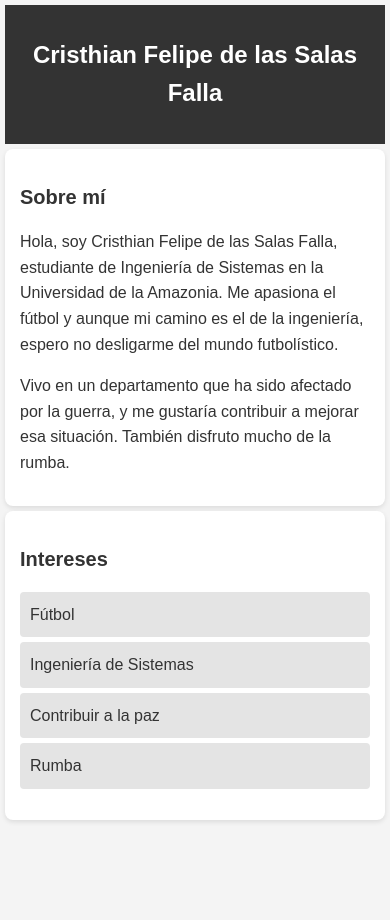
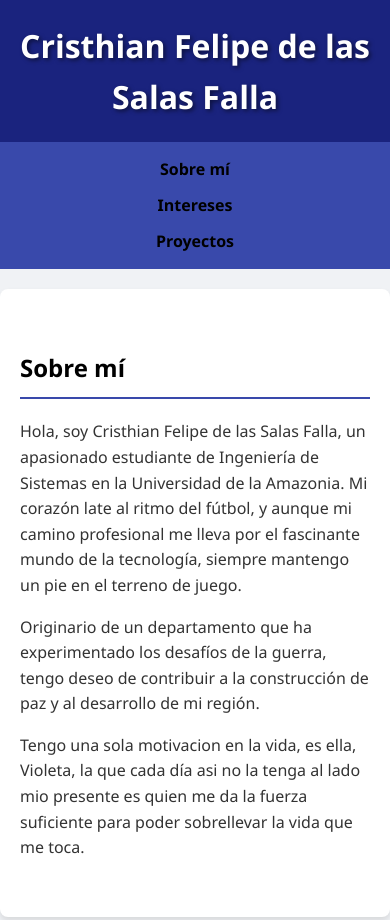
Before and after one commit to CristianF02/Producto-1-Web-, a plain HTML site: page index.html in a window 390 px wide. Shown: the top 920 px of the page. Before the commit the page ends 844 px from the top, so only its background shows below. Drawn offline with Linux system fonts and the light colour scheme.

Commit message:
Detalles sobre mi

```diff
--- a/index.html
+++ b/index.html
@@ -11,20 +11,43 @@
         <h1>Cristhian Felipe de las Salas Falla</h1>
     </header>
 
-    <section class="about">
+    <nav>
+        <ul>
+            <li><a href="#sobre-mi">Sobre mí</a></li>
+            <li><a href="#intereses">Intereses</a></li>
+            <li><a href="#proyectos">Proyectos</a></li>
+        </ul>
+    </nav>
+
+    <section id="sobre-mi" class="section">
         <h2>Sobre mí</h2>
-        <p>Hola, soy Cristhian Felipe de las Salas Falla, estudiante de Ingeniería de Sistemas en la Universidad de la Amazonia. Me apasiona el fútbol y aunque mi camino es el de la ingeniería, espero no desligarme del mundo futbolístico.</p>
-        <p>Vivo en un departamento que ha sido afectado por la guerra, y me gustaría contribuir a mejorar esa situación. También disfruto mucho de la rumba.</p>
+        <p>Hola, soy Cristhian Felipe de las Salas Falla, un apasionado estudiante de Ingeniería de Sistemas en la Universidad de la Amazonia. Mi corazón late al ritmo del fútbol, y aunque mi camino profesional me lleva por el fascinante mundo de la tecnología, siempre mantengo un pie en el terreno de juego.</p>
+        <p>Originario de un departamento que ha experimentado los desafíos de la guerra, tengo deseo de contribuir a la construcción de paz y al desarrollo de mi región.</p>
+        <p>Tengo una sola motivacion en la vida, es ella, Violeta, la que cada día asi no la tenga al lado mio presente es quien me da la fuerza suficiente para poder sobrellevar la vida que me toca.</p>
     </section>
 
-    <section class="interests">
+    <section id="intereses" class="section interests">
         <h2>Intereses</h2>
         <ul>
-            <li>Fútbol</li>
-            <li>Ingeniería de Sistemas</li>
-            <li>Contribuir a la paz</li>
-            <li>Rumba</li>
+            <li>Fútbol: Estrategia, técnica y pasión en cada partido</li>
+            <li>Ingeniería de Sistemas: Innovación tecnológica para un mundo mejor</li>
+            <li>Pasear: Descubrir y explorar nuevos mundos en distintos lugares del mundo</li>
+
         </ul>
     </section>
+
+    <section id="proyectos" class="section">
+        <h2>Proyectos</h2>
+        <p>Actualmente, estoy trabajando en varios proyectos estudiantiles los cuales requieren de un tiempo sumamente valioso:</p>
+        <ul>
+            <li>Desarrollo de un escenario virtual en el Udla-Verso en la asignatura Construccioón de Sistema de Información.</li>
+            <li>Estoy trabajando en el diseño para su posterior ejecución de un Dashboard en la asigantura de All con el Ingeniero Oscar Patiño.</li>
+            <li>Por ultimo y no menos importante estoy trabajando en la elaboración de ejemplos de páginas web en la materia de Programación Web.</li>
+        </ul>
+    </section>
+
+    <footer>
+        <p>&copy; 2024 Cristhian Felipe de las Salas Falla. Todos los derechos reservados.</p>
+    </footer>
 </body>
 </html>
--- a/styles.css
+++ b/styles.css
@@ -1,71 +1,121 @@
 /* Estilos generales */
 body {
-    font-family: Arial, sans-serif;
+    font-family: 'Segoe UI', Tahoma, Geneva, Verdana, sans-serif;
     margin: 0;
     padding: 0;
-    background-color: #f4f4f4;
+    background-color: #f0f2f5;
     color: #333;
     line-height: 1.6;
 }
 
 /* Estilos del header */
 header {
-    background-color: #333;
+    background-color: #1a237e;
     color: #fff;
     padding: 20px 0;
     text-align: center;
+    box-shadow: 0 2px 5px rgba(0, 0, 0, 0.2);
 }
 
-/* Estilos de la sección "Sobre mí" */
-.about, .interests {
-    padding: 20px;
-    margin: 10px auto;
+header h1 {
+    margin: 0;
+    font-size: 2.5em;
+    text-shadow: 2px 2px 4px rgba(0, 0, 0, 0.5);
+}
+
+/* Estilos de navegación */
+nav {
+    background-color: #3949ab;
+    padding: 10px 0;
+}
+
+nav ul {
+    list-style-type: none;
+    padding: 0;
+    margin: 0;
+    display: flex;
+    justify-content: center;
+}
+
+nav ul li {
+    margin: 0 15px;
+}
+
+nav ul li a {
+    color: #000000;
+    text-decoration: none;
+    font-weight: bold;
+    transition: color 0.3s ease;
+}
+
+nav ul li a:hover {
+    color: #ffd54f;
+}
+
+/* Estilos de las secciones */
+.section {
+    padding: 40px 20px;
+    margin: 20px auto;
     max-width: 800px;
     background-color: #fff;
     border-radius: 8px;
-    box-shadow: 0 2px 5px rgba(0, 0, 0, 0.1);
+    box-shadow: 0 4px 6px rgba(0, 0, 0, 0.1);
+}
+
+.section h2 {
+    color: #000000;
+    border-bottom: 2px solid #3949ab;
+    padding-bottom: 10px;
 }
 
 /* Estilos de la sección "Intereses" */
 .interests ul {
     list-style-type: none;
     padding: 0;
+    display: flex;
+    flex-wrap: wrap;
+    justify-content: space-between;
 }
 
 .interests li {
-    background-color: #e4e4e4;
-    margin: 5px 0;
-    padding: 10px;
+    background-color: #e8eaf6;
+    margin: 10px 0;
+    padding: 15px;
     border-radius: 4px;
+    width: calc(50% - 10px);
+    box-shadow: 0 2px 4px rgba(0, 0, 0, 0.1);
+    transition: transform 0.3s ease;
+}
+
+.interests li:hover {
+    transform: translateY(-5px);
 }
 
 /* Estilos del footer */
 footer {
-    background-color: #333;
+    background-color: #1a237e;
     color: #fff;
     text-align: center;
-    padding: 10px 0;
-    position: absolute;
-    bottom: 0;
-    width: 100%;
+    padding: 20px 0;
+    margin-top: 40px;
 }
 
 /* Estilos responsive */
 @media (max-width: 600px) {
-    header, .about, .interests, footer {
-        padding: 15px;
-        margin: 5px;
+    header h1 {
+        font-size: 2em;
     }
 
-    h1 {
-        font-size: 24px;
+    nav ul {
+        flex-direction: column;
+        align-items: center;
     }
 
-    h2 {
-        font-size: 20px;
+    nav ul li {
+        margin: 5px 0;
     }
 
-    footer {
-        font-size: 14px;
+    .interests li {
+        width: 100%;
     }
 }
```
